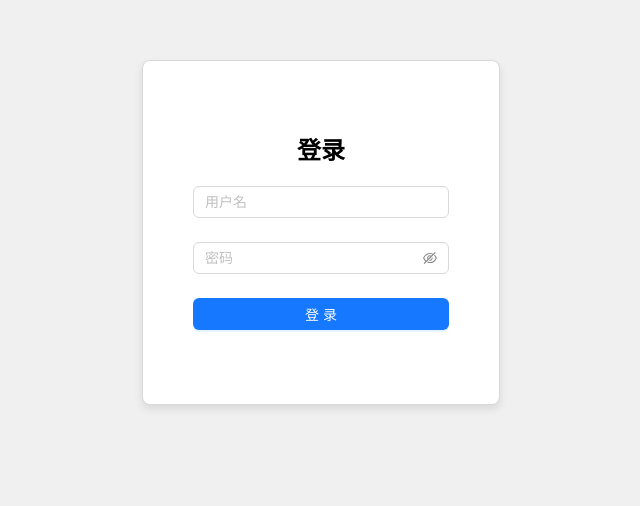
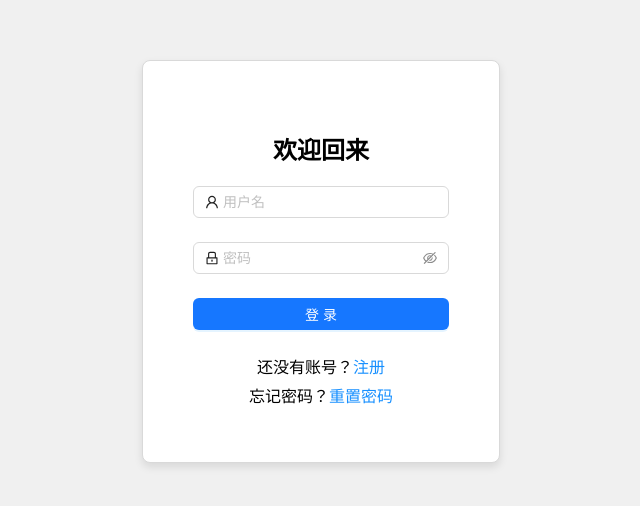
Before and after one commit to frankfang666/GraphRAG-Practice, a React (Create React App) app: page / in a window 1280 px wide. Shown: the part 132-638 px from the top of the page, without its empty margins (338-978 px from the left). Built offline with nearby package versions, Linux system fonts and the light colour scheme.

Commit message:
modify some parts of the login page

```diff
--- a/src/pages/LoginPage.css
+++ b/src/pages/LoginPage.css
@@ -5,6 +5,7 @@
     padding: 50px;
     margin-left: 37.5%;
     margin-top: 15%;
+    margin-bottom: 15%;
     border: 1px solid #d9d9d9; /* 边框颜色 */
     border-radius: 8px; /* 圆角 */
     box-shadow: 0 4px 8px rgba(0, 0, 0, 0.1); /* 阴影 */
@@ -15,3 +16,21 @@
     text-align: center;
     margin-bottom: 20px;
   }
+
+  .additional-info {
+    margin-top: 20px;
+    text-align: center;
+  }
+
+  .additional-info p {
+    margin: 5px 0;
+  }
+
+  .additional-info a {
+    color: #1890ff;
+    text-decoration: none;
+  }
+
+  .additional-info a:hover {
+    text-decoration: underline;
+  }
--- a/src/pages/LoginPage.jsx
+++ b/src/pages/LoginPage.jsx
@@ -1,6 +1,7 @@
 // src/components/LoginPage.js
 import React, { useState } from 'react';
 import { Form, Input, Button, Alert } from 'antd';
+import { UserOutlined, LockOutlined } from '@ant-design/icons';
 import { useNavigate } from 'react-router-dom'; // 引入 useNavigate
 import './LoginPage.css'; // 引入样式文件
 
@@ -16,7 +17,7 @@ const LoginPage = () => {
     // Simulate a login request
     setTimeout(() => {
       setLoading(false);
-      if (values.username === 'admin' && values.password === 'admin') {
+      if (values.username === 'admin' && values.password === 'ffffff') {
         navigate('/graph'); // 登录成功后跳转到 GraphPage
       } else {
         setError('用户名或密码错误');
@@ -27,7 +28,7 @@ const LoginPage = () => {
   return (
     <div className="page-container">
       <div className="login-container">
-        <h2>登录</h2>
+        <h2>欢迎回来</h2>
         {error && <Alert message={error} type="error" showIcon />}
         <Form
           name="login"
@@ -38,14 +39,14 @@ const LoginPage = () => {
             name="username"
             rules={[{ required: true, message: '请输入您的用户名!' }]}
           >
-            <Input placeholder="用户名" />
+            <Input placeholder="用户名" prefix={<UserOutlined />}/>
           </Form.Item>
 
           <Form.Item
             name="password"
             rules={[{ required: true, message: '请输入您的密码!' }]}
           >
-            <Input.Password placeholder="密码" />
+            <Input.Password placeholder="密码" prefix={<LockOutlined />}/>
           </Form.Item>
 
           <Form.Item>
@@ -54,6 +55,10 @@ const LoginPage = () => {
             </Button>
           </Form.Item>
         </Form>
+        <div className="additional-info">
+          <p>还没有账号？<a href="/register">注册</a></p>
+          <p>忘记密码？<a href="/reset">重置密码</a></p>
+        </div>
       </div>
     </div>
   );
```
